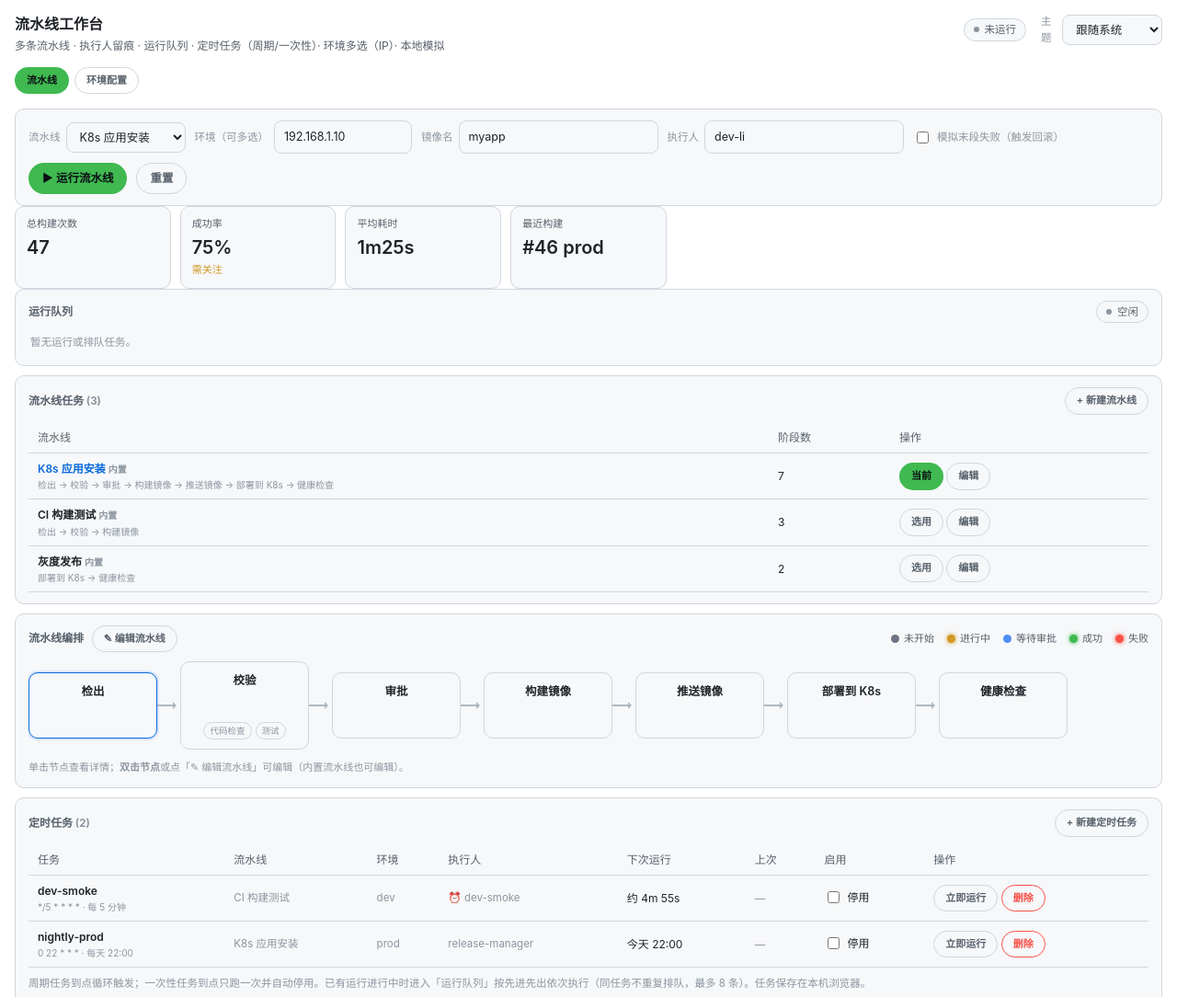
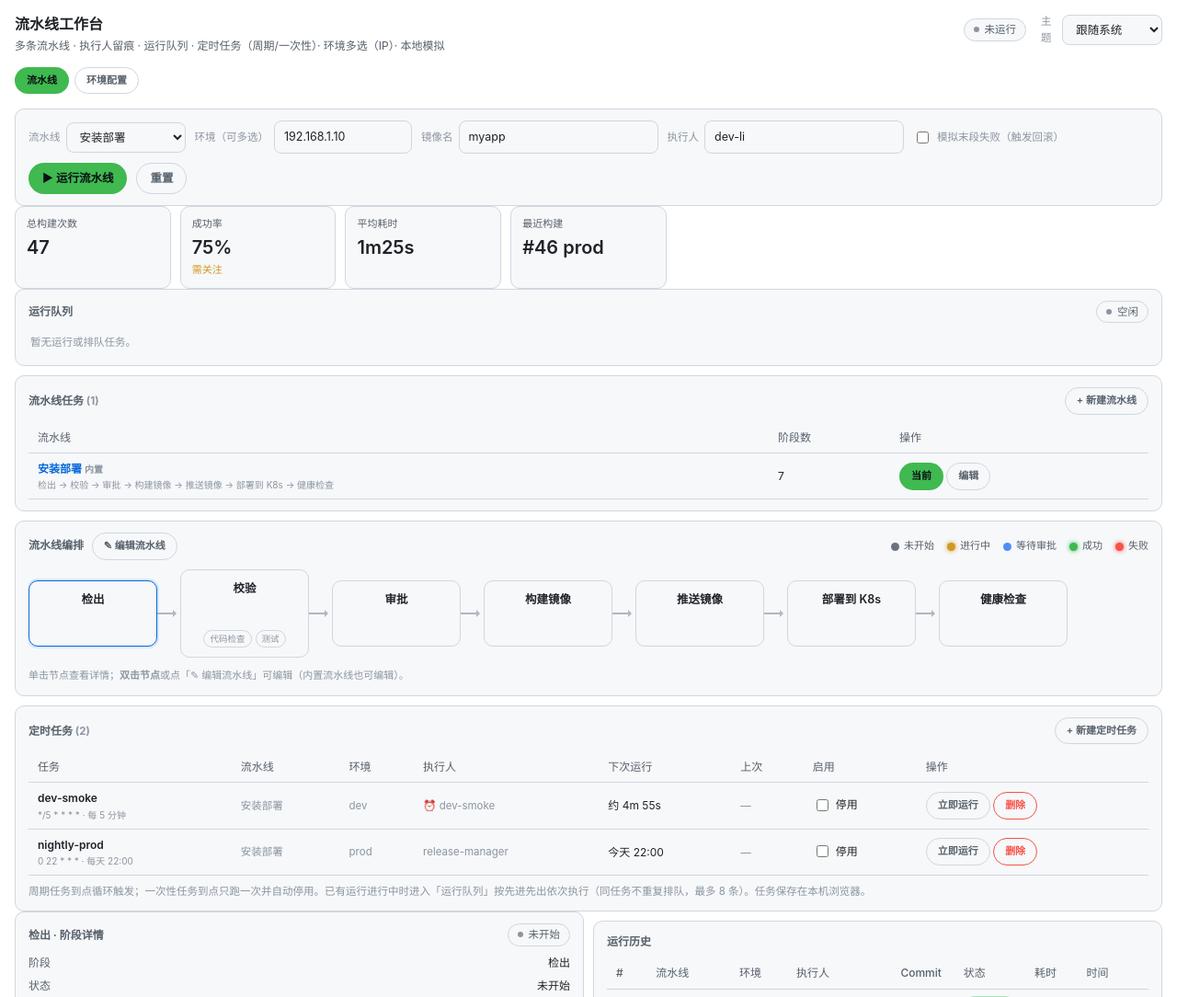
Before and after one commit to TokensService/tokens-worktable, a plain HTML site: page worktable/pipeline/pipeline.html in a window 1280 px wide. Shown: the top 1084 px of the page at 92% size. Drawn offline with Linux system fonts and the light colour scheme; files that its build step writes are made by us from their sources; no server answers.

Commit message:
pipeline

```diff
--- a/worktable/pipeline/pipeline.html
+++ b/worktable/pipeline/pipeline.html
@@ -388,14 +388,20 @@ const LOGS = {
 };
 
 /* ---------- 流水线注册表（多条流水线） ---------- */
+/* 默认仅保留一条「安装部署」流水线；保留用户对其的编辑（id 不变），并保留用户自建流水线 */
+const DEFAULT_PIPELINE_ID='pl-deploy';
+function defaultPipeline(){ return {id:DEFAULT_PIPELINE_ID, name:'安装部署', stages:K8S_STAGES.map(s=>({...s})), builtIn:true}; }
 function loadPipelines(){
-  try{ const a=JSON.parse(localStorage.getItem('pip-pipelines')); return Array.isArray(a)&&a.length?a:null; }catch(e){ return null; }
+  let stored=null;
+  try{ const a=JSON.parse(localStorage.getItem('pip-pipelines')); stored=Array.isArray(a)?a:null; }catch(e){ stored=null; }
+  if(stored && stored.length){
+    const def=stored.find(p=>p && p.builtIn && p.id===DEFAULT_PIPELINE_ID);
+    const customs=stored.filter(p=>p && !p.builtIn);
+    return [ def || defaultPipeline() ].concat(customs);
+  }
+  return [ defaultPipeline() ];
 }
-let pipelines = loadPipelines() || [
-  {id:'pl-k8s',name:'K8s 应用安装',stages:K8S_STAGES,builtIn:true},
-  {id:'pl-ci',name:'CI 构建测试',stages:CI_STAGES,builtIn:true},
-  {id:'pl-canary',name:'灰度发布',stages:CANARY_STAGES,builtIn:true},
-];
+let pipelines = loadPipelines();
 let curPipelineId = lsGet('pip-curPipeline', pipelines[0].id);
 let runStages = null; // 运行期间快照；null 时用当前流水线
 function curPipeline(){ return pipelines.find(p=>p.id===curPipelineId) || pipelines[0]; }
@@ -1082,7 +1088,7 @@ function savePlForm(){
 function deletePipeline(id){
   if(!confirm('删除该流水线？')) return;
   pipelines=pipelines.filter(p=>p.id!==id);
-  if(!pipelines.length){ pipelines=[{id:'pl-k8s',name:'K8s 应用安装',stages:K8S_STAGES,builtIn:true}]; }
+  if(!pipelines.length){ pipelines=[defaultPipeline()]; }
   savePipelines();
   if(curPipelineId===id){ curPipelineId=pipelines[0].id; runStages=null; selectedId=curPipeline().stages[0].id; resetNodes(); }
   renderPipelines(); renderFlow(); renderDetail();
@@ -1104,8 +1110,8 @@ const PRESETS = {
 let schedules = (function(){ try{ const a=JSON.parse(localStorage.getItem('pip-schedules')); return Array.isArray(a)?a:null; }catch(e){ return null; } })();
 if(!schedules){
   schedules = [
-    {id:'sc1',name:'dev-smoke',pipelineId:'pl-ci',pipelineName:'CI 构建测试',mode:'interval',every:5,cron:'*/5 * * * *',env:'dev',by:'⏰ dev-smoke',enabled:false,lastRun:null,lastStatus:null,nextRun:0},
-    {id:'sc2',name:'nightly-prod',pipelineId:'pl-k8s',pipelineName:'K8s 应用安装',mode:'daily',at:'22:00',cron:'0 22 * * *',env:'prod',by:'release-manager',enabled:false,lastRun:null,lastStatus:null,nextRun:0},
+    {id:'sc1',name:'dev-smoke',pipelineId:'pl-deploy',pipelineName:'安装部署',mode:'interval',every:5,cron:'*/5 * * * *',env:'dev',by:'⏰ dev-smoke',enabled:false,lastRun:null,lastStatus:null,nextRun:0},
+    {id:'sc2',name:'nightly-prod',pipelineId:'pl-deploy',pipelineName:'安装部署',mode:'daily',at:'22:00',cron:'0 22 * * *',env:'prod',by:'release-manager',enabled:false,lastRun:null,lastStatus:null,nextRun:0},
   ];
 }
 schedules.forEach(s=>{ if(!s.nextRun) s.nextRun=computeNextRun(s); });
```
